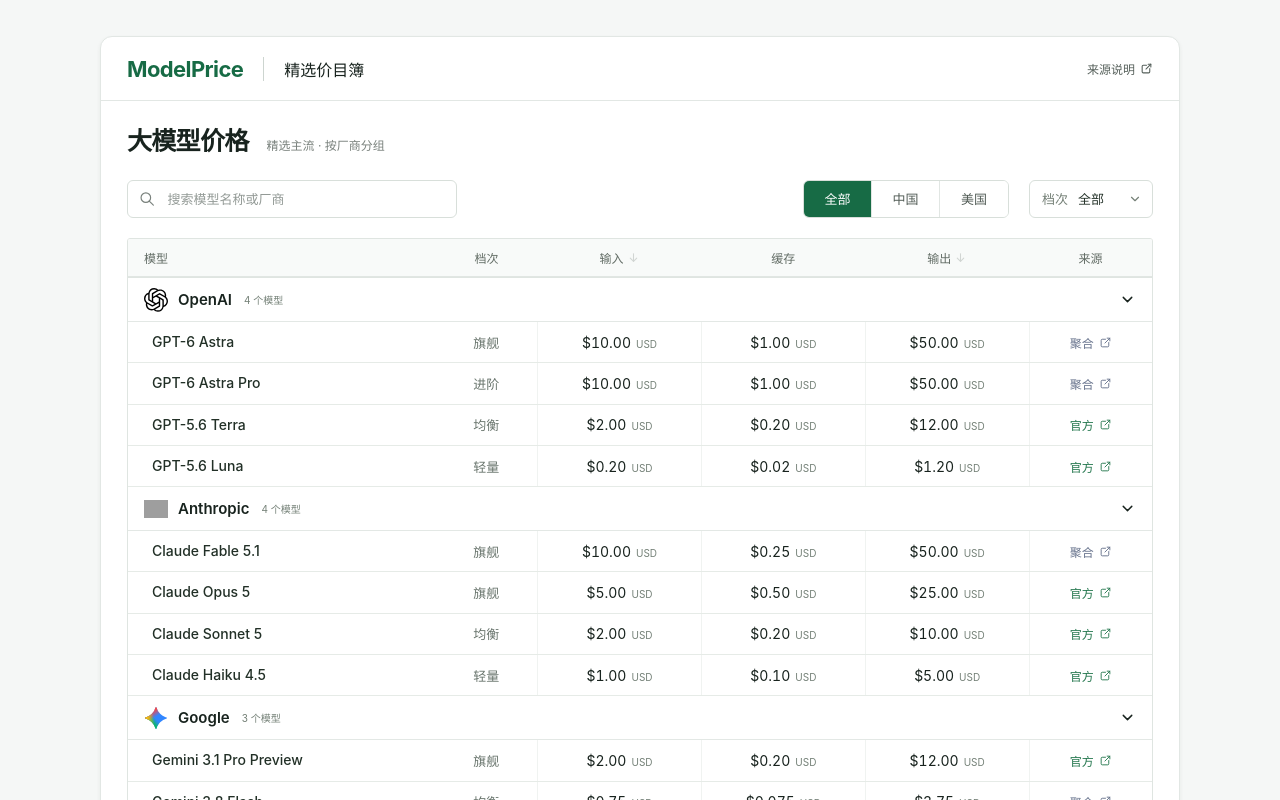
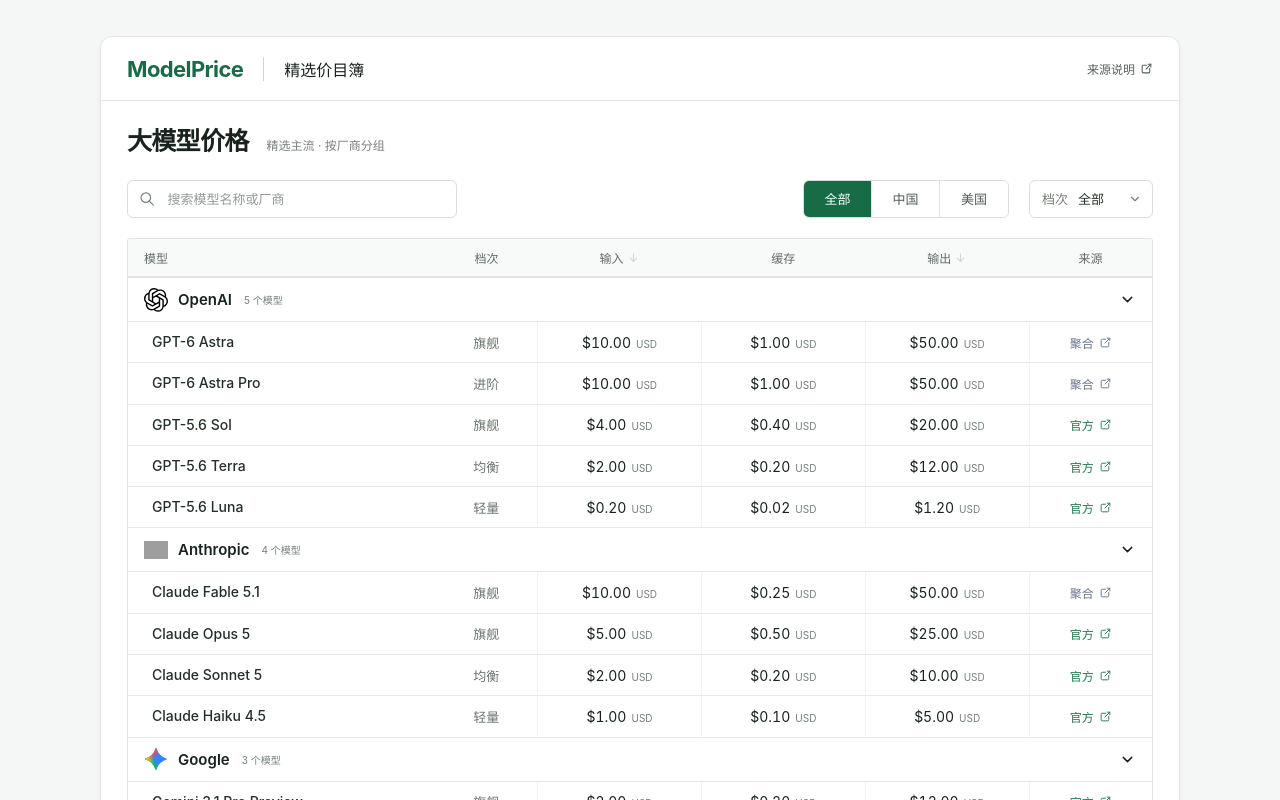
Before and after one commit to billowssun/API-pricing, a Next.js app: page / in a window 1280 px wide. Shown: the top 800 px of the page. Built offline with nearby package versions, Linux system fonts and the light colour scheme; grey boxes are pictures that could not be loaded.

Commit message:
fix: retain independent model lines and correct verification status

```diff
--- a/app/models/[id]/page.tsx
+++ b/app/models/[id]/page.tsx
@@ -111,7 +111,7 @@
               <div><dt><IconCheck size={17} />可用状态</dt><dd>{availabilityLabel(model.availability)}</dd></div>
               {model.releaseDate && <div><dt><IconCalendar size={17} />发布日期</dt><dd>{model.releaseDate}</dd></div>}
             </dl>
-            <p>数据校验于 {formatUpdated(updatedAt)}</p>
+            <p>报价核验：{model.lastVerifiedAt ? formatUpdated(model.lastVerifiedAt) : '未记录'}</p>
           </aside>
         </div>
 
--- a/app/page.tsx
+++ b/app/page.tsx
@@ -4,6 +4,8 @@
 import { selectMainstreamModels } from "@/lib/catalog-policy.cjs";
 export const revalidate = 3600;
 export default function HomePage() {
+  const visibleModels = selectMainstreamModels(models);
+  const staleCount = visibleModels.filter(model => !model.lastVerifiedAt || Date.now() - Date.parse(model.lastVerifiedAt) > 30 * 86400000).length;
   return (
     <main className="price-board">
       <header className="board-masthead">
@@ -20,7 +22,8 @@
           <h1>大模型价格</h1>
           <p>精选主流 · 按厂商分组</p>
         </div>
-        <ModelExplorer models={selectMainstreamModels(models)} />
+        <ModelExplorer models={visibleModels} />
+        {staleCount > 0 && <p role="status">{staleCount} 条报价超过 30 天未核验或缺少核验日期，请以来源页面为准。</p>}
         <footer className="board-footer">
           <span>
             USD 美元 <span className="footer-separator">/</span> CNY 人民币{" "}
@@ -38,7 +41,7 @@
           <summary>来源与选型说明</summary>
           <div className="sources-content">
             <p>
-              每家保留各产品线的当前代表型号，同系列新版本替换旧版本；不代表调用量排名。实验版、重复快照与旧型号不进入本表。点击模型名称可查看上下文、API
+              不限制每家型号数量；保留各独立产品线的代表型号，仅在同一产品线内去除旧版本与重复快照。不同产品线不会仅因版本号更大就互相替代。有明确下架依据的型号不再展示；不代表调用量排名。点击模型名称可查看上下文、API
               ID 和计费限制。
             </p>
             <p>
--- a/lib/catalog-policy.cjs
+++ b/lib/catalog-policy.cjs
@@ -5,8 +5,10 @@
     name: "OpenAI",
     country: "US",
     families: [
-      ["旗舰", /astra(?!.*pro)|sol$/i],
+      ["旗舰", /astra(?!.*pro)/i],
       ["进阶", /astra.*pro$/i],
+      ["旗舰", /sol$/i],
+      ["进阶", /sol.*pro$/i],
       ["均衡", /terra$/i],
       ["轻量", /luna$/i],
     ],
@@ -87,7 +89,7 @@
     name: "MiniMax",
     country: "CN",
     families: [
-      ["旗舰", /minimax-m[3-9]$/i],
+      ["旗舰", /minimax-m(?:[3-9]|\d{2,})(?:\.\d+)*$/i],
       ["均衡", /minimax-m2\.\d+$/i],
       ["高速", /minimax.*highspeed/i],
     ],
@@ -143,6 +145,8 @@
   const candidates = models.filter(
     (m) =>
       m.type === "text" &&
+      m.lifecycle !== "retired" &&
+      !(m.retireAt && now >= Date.parse(m.retireAt)) &&
       !/exp(?:erimental)?|vision|:free|multi-agent|ui-tars|deprecated/i.test(
         m.apiId || m.name,
       ),
--- a/lib/data.ts
+++ b/lib/data.ts
@@ -25,6 +25,9 @@
   priceSchedule?: { endsAt: string; after: { input: number; cachedInput: number; output: number; priceLabel: string; pricingNote: string } };
   pricingRegion: 'global' | 'CN';
   availability?: Availability;
+  lifecycle?: 'active' | 'retired';
+  retireAt?: string;
+  lifecycleSource?: string;
   releaseDate?: string;
   source: string;
   priceStatus?: 'official' | 'aggregated';
--- a/scraper.js
+++ b/scraper.js
@@ -61,6 +61,11 @@
     }
     if (ids.has(model.id)) throw new Error(`重复模型 ID: ${model.id}`);
     ids.add(model.id);
+    if (model.lifecycle && !['active', 'retired'].includes(model.lifecycle)) throw new Error(`${model.id} 生命周期状态无效`);
+    if (model.retireAt && !Number.isFinite(Date.parse(model.retireAt))) throw new Error(`${model.id} 下架日期无效`);
+    if (model.lifecycle === 'retired' || model.retireAt) {
+      if (!model.lifecycleSource || new URL(model.lifecycleSource).protocol !== 'https:') throw new Error(`${model.id} 下架必须有 HTTPS 来源依据`);
+    }
     for (const field of ['input', 'cachedInput', 'output']) {
       const value = model[field];
       if (value != null && (!Number.isFinite(value) || value < 0)) {
```
Also changed, not shown: 2 other files (tests, documents, lock files or other folders).
